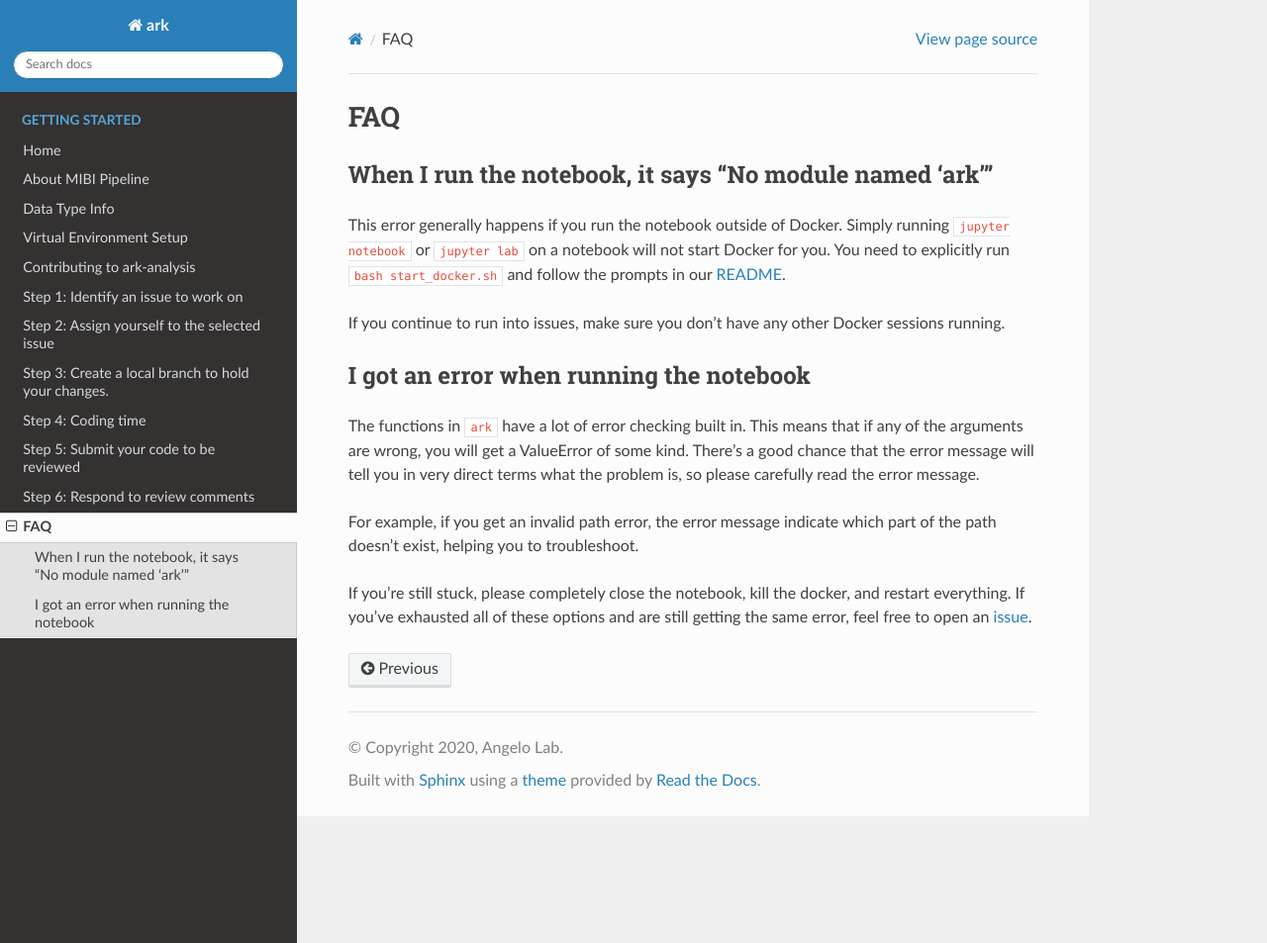
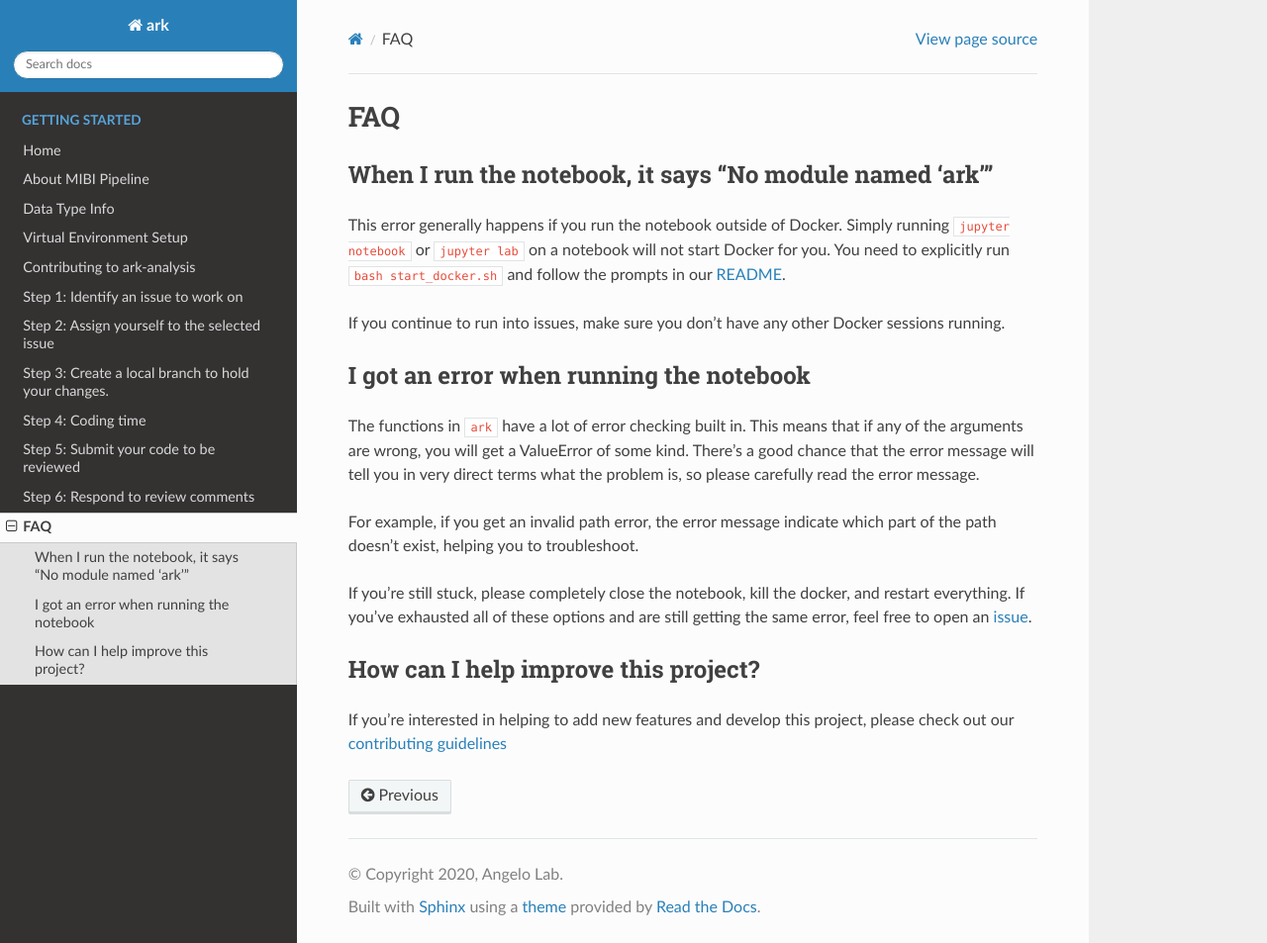
Before and after one commit to angelolab/ark-analysis, a Sphinx documentation site: the page built from docs/_rtd/faq.md, in a window 1280 px wide and 953 px high. Shown: the whole window at 99% size. Built offline with Sphinx 7.4.7 and the Read the Docs theme 2.0.0, drawn with Linux system fonts in a browser that asks for light colours; pages that are not in the unit, such as notebooks, are missing from menus.

Commit message:
add link in FAQ to contributing docs

```diff
--- a/docs/_rtd/faq.md
+++ b/docs/_rtd/faq.md
@@ -13,3 +13,7 @@ The functions in `ark` have a lot of error checking built in. This means that if
 For example, if you get an invalid path error, the error message indicate which part of the path doesn't exist, helping you to troubleshoot.
 
 If you're still stuck, please completely close the notebook, kill the docker, and restart everything. If you've exhausted all of these options and are still getting the same error, feel free to open an [issue](https://github.com/angelolab/ark-analysis/issues/new/choose).
+
+### How can I help improve this project?
+
+If you're interested in helping to add new features and develop this project, please check out our [contributing guidelines](https://ark-analysis.readthedocs.io/en/latest/_rtd/contributing.html)
```
